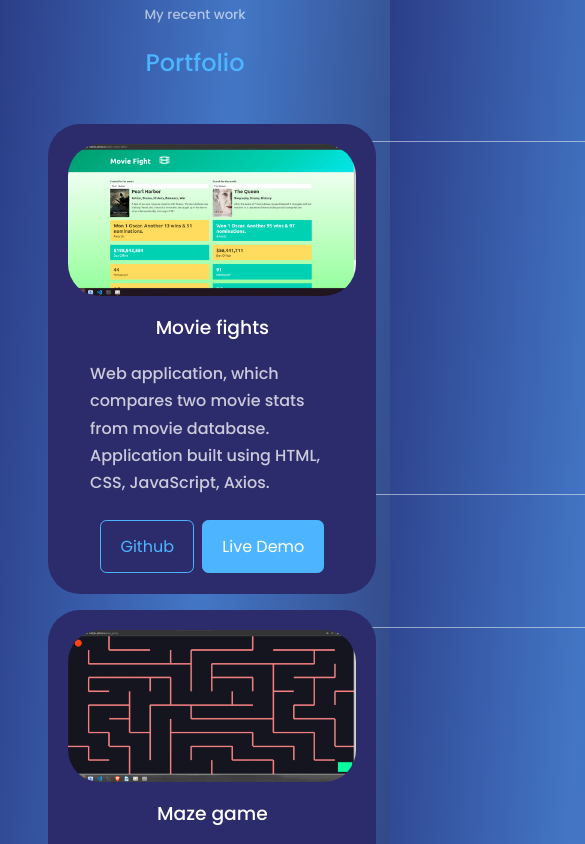
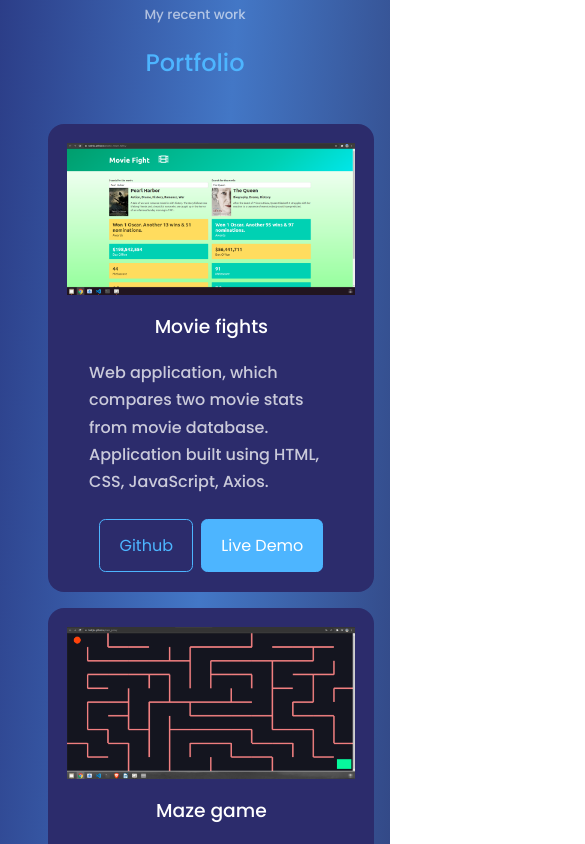
Before and after one commit to tadzyla/personal_web_2, a React (Create React App) app: page / in a window 390 px wide. Shown: the part 2320-3164 px from the top of the page, 585 px wide, since content can reach past the window. Built offline with nearby package versions, Linux system fonts and the light colour scheme.

Commit message:
change details on hover, fixed responsiveness

```diff
--- a/src/components/portfolio/Portfolio.jsx
+++ b/src/components/portfolio/Portfolio.jsx
@@ -61,7 +61,8 @@ const Portfolio = () => {
         <a href="https://github.com/tadzyla/mars_rovers" target="_blank" rel="noreferrer" className='btn'>Github</a>
         <a href="https://roversfrommars.herokuapp.com/" target="_blank" rel="noreferrer" className='btn btn-primary'>Live Demo</a>
         </div>
-    </article> <article className='portfolio_item'>
+    </article>
+    <article className='portfolio_item'>
       <div className="portfolio_item-image">
         <img src={Remoteapp} alt="remoteapp" />
       </div>
--- a/src/components/portfolio/portfolio.css
+++ b/src/components/portfolio/portfolio.css
@@ -30,8 +30,7 @@ h4 {
     position: relative;
     background: var(--color-bg-variant);
     padding: 1.2rem;
-    border: 1px solid transparent;
-    border-radius: 2rem;
+    border-radius: 1rem;
     transition: var(--transition);
 }
 
@@ -39,32 +38,10 @@ h4 {
     transition: transform 0.5s;
 }
 
-.portfolio_item::before {
-    content: '';
-    position: absolute;
-    top: 1rem;
-    left: 1rem;
-    width: 40rem;
-    height: 22rem;
-    opacity: 0.5;
-    border-radius: 1rem;
-    z-index: -1;
-    border: 1px solid white;
+.portfolio_item img:hover {
+    transform: scale(1.02);
 }
 
-.portfolio_item img:hover {
-    transform: rotate(1deg);
-}
-
-.portfolio_item:hover {
-    border-color: rgba(255, 255, 255, 0.556);
-    background: transparent;
-}
-
-.portfolio_item-image {
-    border-radius: 2rem;
-    overflow: hidden;
-}
 
 .portfolio_item h3 {
     margin: 1rem 0 1rem;
@@ -91,7 +68,7 @@ h4 {
 
 /* ==========  MEDIA QUERIES (SMALL DEVICES, PHONES) ====== */
 
-@media screen and (max-width: 600px){
+@media screen and (max-width: 700px){
 
 
 
```
Also changed, not shown: 2 other files (tests, documents, lock files or other folders).
